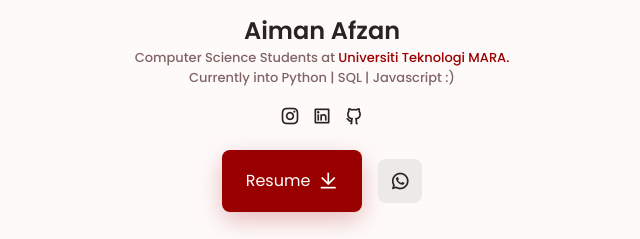
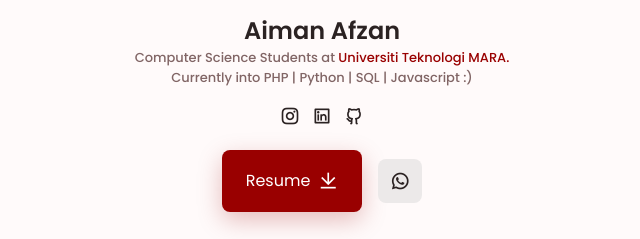
Before and after one commit to aimanafzans/WebPortfolio-Design-1, a plain HTML site: page index.html in a window 1280 px wide. Shown: the part 202-441 px from the top of the page, 318-958 px from the left. Drawn offline with nearby package versions, Linux system fonts and the light colour scheme.

Commit message:
update profile__profession

```diff
--- a/index.html
+++ b/index.html
@@ -40,7 +40,7 @@
                 </div>
 
                 <h2 class="profile__name">Aiman Afzan</h2>
-                <h4 class="profile__profession">Computer Science Students at <Span><a href="https://www.uthm.edu.my/en/" id="uthm">Universiti Teknologi MARA.</a></Span><br>Currently into Python | SQL | Javascript :)</h4>
+                <h4 class="profile__profession">Computer Science Students at <Span><a href="https://www.uthm.edu.my/en/" id="uthm">Universiti Teknologi MARA.</a></Span><br>Currently into PHP | Python | SQL | Javascript :)</h4>
 
                 <ul class="profile__social">
                     <a href="https://www.instagram.com/aimanafzans" target="_blank" class="profile__social-link">
```
